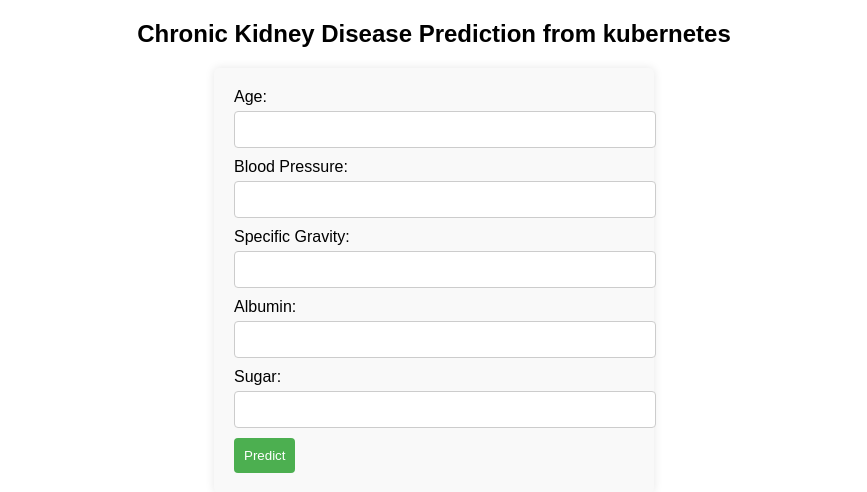
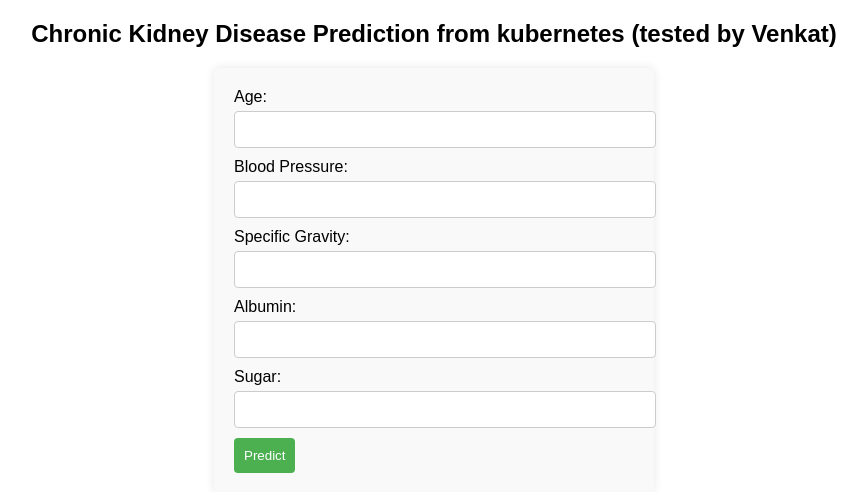
Before and after one commit to Venkatasubramaniyam/AI_Project_CICD_Deploy, a Flask app: page / in a window 1280 px wide. Shown: the top 492 px of the page, without its empty margins (206-1073 px from the left). Run offline with Flask 3, Linux system fonts and the light colour scheme; parts of the project's set-up code (start-up, migrations or seed data) failed here and were passed over.

Commit message:
changecommit

```diff
--- a/templates/input.html
+++ b/templates/input.html
@@ -41,7 +41,7 @@
     </style>
 </head>
 <body>
-    <h2 style="text-align:center">Chronic Kidney Disease Prediction from kubernetes</h2>
+    <h2 style="text-align:center">Chronic Kidney Disease Prediction from kubernetes (tested by Venkat)</h2>
     <form action="/predict" method="post">
         <label for="age">Age:</label>
         <input type="number" id="age" name="age" required>
```
